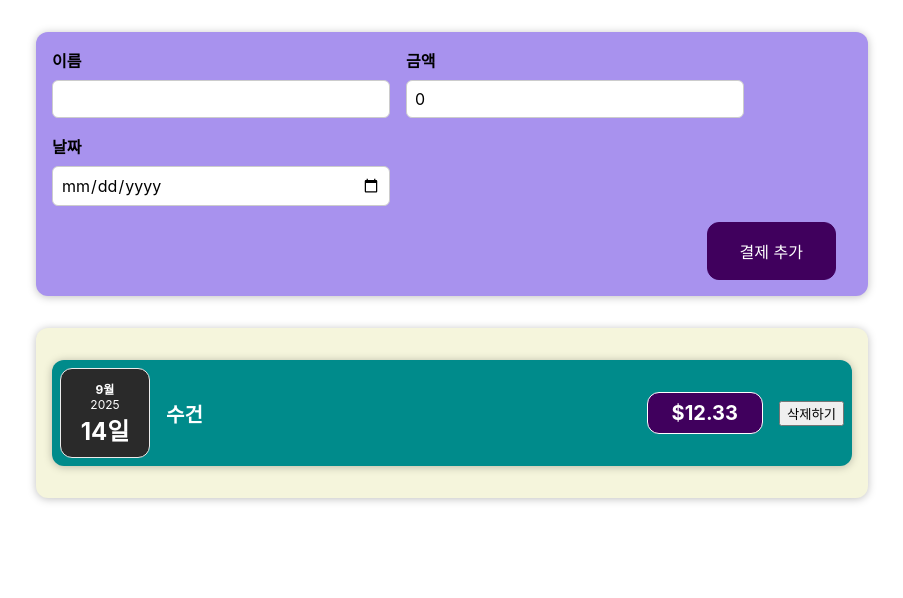
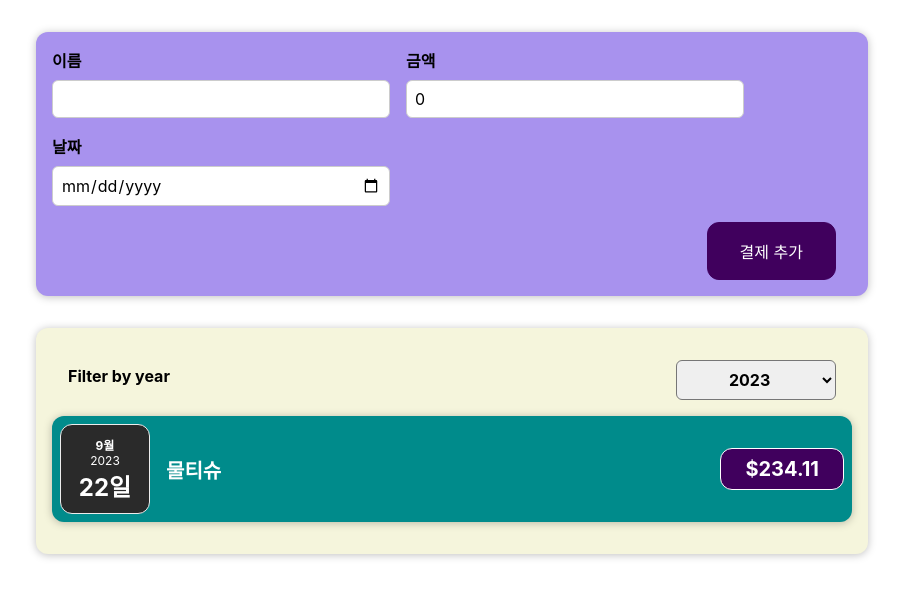
Before and after one commit to Joo215/first-react-project, a React (Create React App) app: page / in a window 1280 px wide. Shown: the top 598 px of the page, without its empty margins (188-1091 px from the left). Built offline with nearby package versions, Linux system fonts and the light colour scheme.

Commit message:
✨ 리스트 필터링

```diff
--- a/src/App.js
+++ b/src/App.js
@@ -9,14 +9,35 @@ function App() {
 			id: "e1",
 			title: "수건",
 			amount: 12.33,
-      date: new Date(2025, 8, 14),
+			date: new Date(2022, 3, 14),
+		},
+		{
+			id: "e2",
+			title: "물티슈",
+			amount: 234.11,
+			date: new Date(2023, 8, 22),
+		},
+		{
+			id: "e3",
+			title: "모니터",
+			amount: 3331.33,
+			date: new Date(2021, 10, 22),
+		},
+		{
+			id: "e4",
+			title: "의자",
+			amount: 298,
+			date: new Date(2022, 1, 31),
+		},
+		{
+			id: "e4",
+			title: "의자",
+			amount: 298,
+			date: new Date(2021, 6, 1),
 		},
 	]);
 
 	const getPaymentFormData = (data) => {
-    console.log("data", data);
-    console.log("expenses", expenses);
-
 		setExpenses([
 			{
 				id: Math.random().toString(),
@@ -24,27 +45,13 @@ function App() {
 				amount: data.price,
 				date: new Date(data.today),
 			},
-      ...expenses,
 		]);
-  };
-
-  const deleteExpenseItem = (index) => {
-    // 1.filter
-    // const newFilteredArray = expenses.filter((item) => item.id !== id);
-    // setExpenses(newFilteredArray);
-    // 2.slice
-    // [0,1,2,3, ...,index, index+1, ..., n-1]
-    // [0,1,2,3, ...,index-1, index+1, ..., n-1]
-    // [0,1,2,3, ...,index-1] [ index+1, ..., n-1]
-    // const beforeArray = expenses.slice(0, index);
-    // const afterArray = expenses.slice(index + 1);
-    // setExpenses([...beforeArray, ...afterArray]);
 	};
 
 	return (
 		<>
 			<PaymentForm getPaymentFormData={getPaymentFormData} />
-      <Expenses items={expenses} deleteExpenseItem={deleteExpenseItem} />
+			<Expenses items={expenses} />
 		</>
 	);
 }
--- a/src/components/Payments/ExpenseItem.js
+++ b/src/components/Payments/ExpenseItem.js
@@ -11,9 +11,6 @@ const ExpenseItem = (props) => {
 			<div className="expense-item__description">
 				<h2>{props.title}</h2>
 				<div className="expense-item__price">${props.amount}</div>
-        <button onClick={() => props.deleteExpenseItem(props.index)}>
-          삭제하기
-        </button>
 			</div>
 		</Card>
 	);
--- a/src/components/Payments/Expenses.js
+++ b/src/components/Payments/Expenses.js
@@ -1,23 +1,46 @@
-import React from "react";
+import React, { useState } from "react";
 
 import ExpenseItem from "./ExpenseItem";
 import Card from "../UI/Card";
 import "./Expenses.css";
+import ExpensesFilter from "./ExpensesFilter";
 
 const Expenses = (props) => {
+  const [filteredYear, setFilteredYear] = useState("2023");
+
+  const filterChangeHandler = (selectedYear) => {
+    setFilteredYear(selectedYear);
+  };
+
+  const filteredExpenses = props.items.filter((expense) => {
+    return expense.date.getFullYear().toString() === filteredYear;
+  });
+
+  // 컴포넌트 형태로 바꿔서 넣어줘야함
+  let expensesContent = <p>No Data</p>;
+  if (filteredExpenses.length > 0) {
+    expensesContent = filteredExpenses.map((item) => (
+      <ExpenseItem title={item.title} amount={item.amount} date={item.date} />
+    ));
+  }
+
   return (
     <Card className="expenses">
-      {props.items.map((item, index) => (
-        <ExpenseItem
-          key={item.id}
-          id={item.id}
-          index={index}
-          title={item.title}
-          amount={item.amount}
-          date={item.date}
-          deleteExpenseItem={props.deleteExpenseItem}
-        />
-      ))}
+      <ExpensesFilter
+        selected={filteredYear}
+        onChangeFilter={filterChangeHandler}
+      />
+      {filteredExpenses.length > 0 ? (
+        filteredExpenses.map((item) => (
+          <ExpenseItem
+            title={item.title}
+            amount={item.amount}
+            date={item.date}
+          />
+        ))
+      ) : (
+        <p>No Data</p>
+      )}
     </Card>
   );
 };
--- /dev/null
+++ b/src/components/Payments/ExpensesFilter.css
@@ -0,0 +1,24 @@
+.expenses-filter {
+    color: black;
+    padding: 0 1rem;
+}
+
+.expenses-filter__control {
+    display: flex;
+    width: 100%;
+    align-items: center;
+    justify-content: space-between;
+    margin: 1rem 0;
+}
+
+.expenses-filter label {
+    font-weight: bold;
+    margin-bottom: 0.5rem;
+}
+
+.expenses-filter select {
+    font: inherit;
+    padding: 0.5rem 3rem;
+    font-weight: bold;
+    border-radius: 6px;
+}
--- /dev/null
+++ b/src/components/Payments/ExpensesFilter.js
@@ -0,0 +1,25 @@
+import React from 'react';
+
+import './ExpensesFilter.css';
+
+const ExpensesFilter = (props) => {
+  const dropdownChangeHandler = (event) => {
+    props.onChangeFilter(event.target.value);
+  };
+
+  return (
+    <div className='expenses-filter'>
+      <div className='expenses-filter__control'>
+        <label>Filter by year</label>
+        <select value={props.selected} onChange={dropdownChangeHandler}>
+          <option value='2023'>2023</option>
+          <option value='2022'>2022</option>
+          <option value='2021'>2021</option>
+          <option value='2020'>2020</option>
+        </select>
+      </div>
+    </div>
+  );
+};
+
+export default ExpensesFilter;
```
Also changed, not shown: src/components/PaymentForm/PaymentForm.js (+0 -36 lines). Lines whose indentation alone changed are shown as unchanged.
